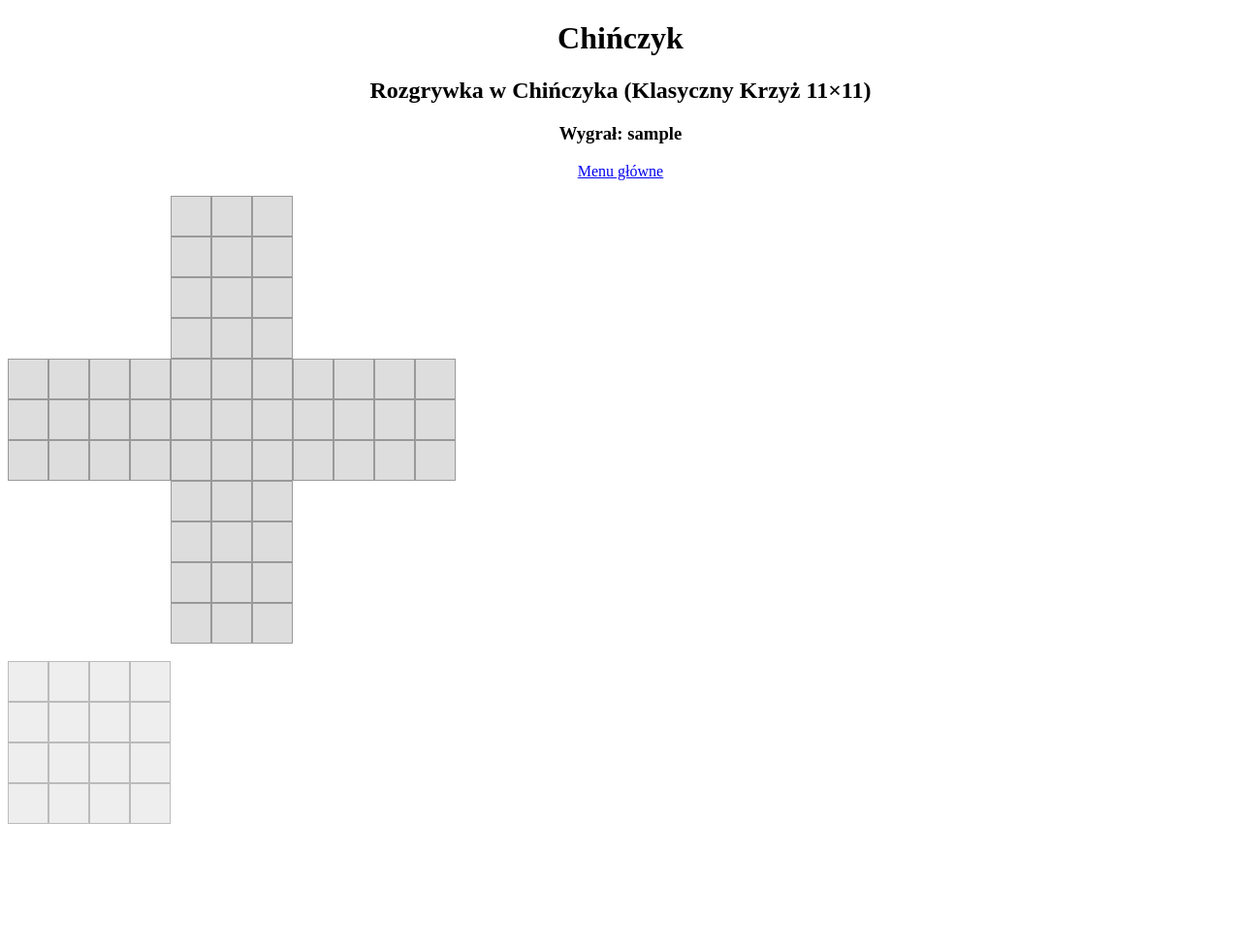
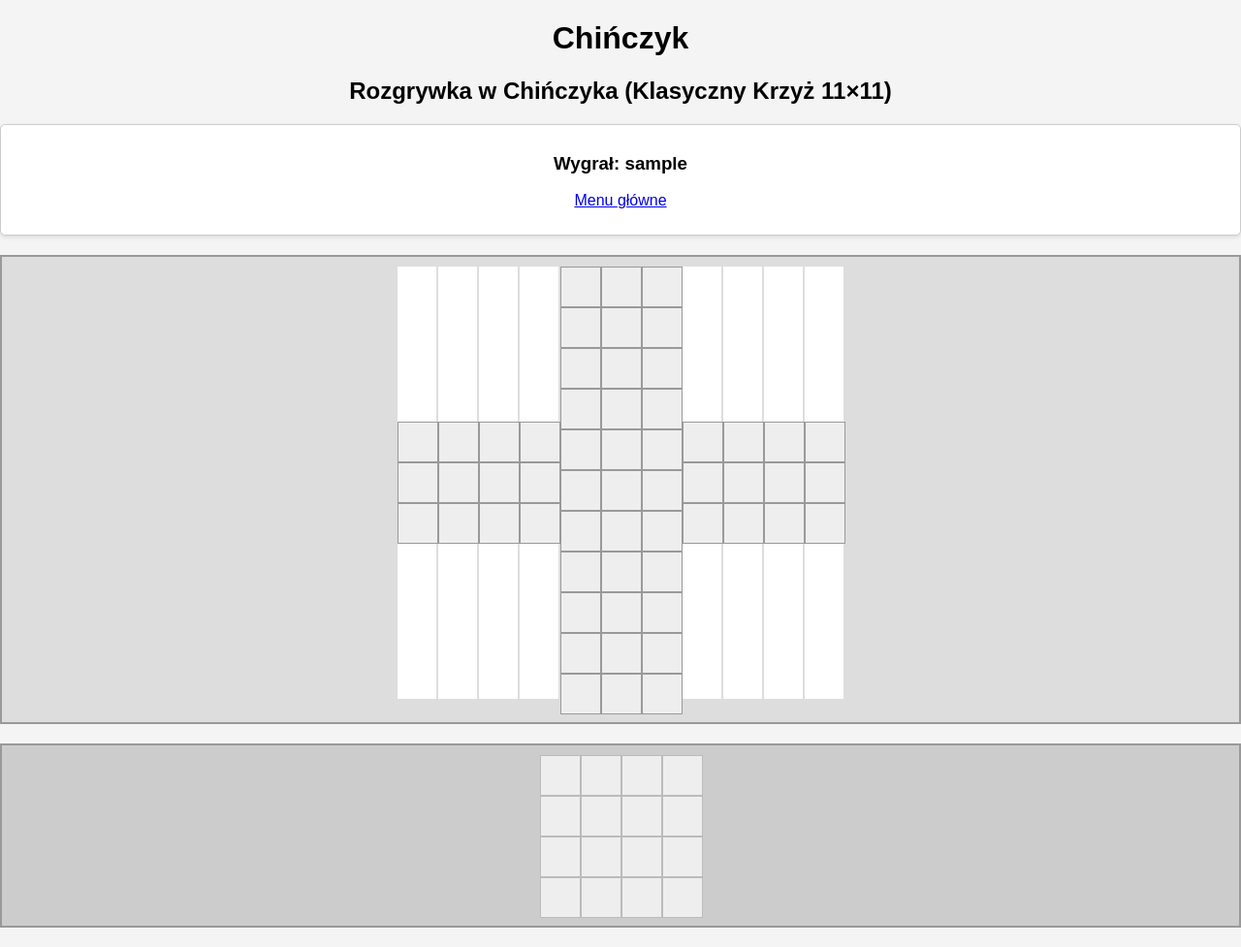
Before and after one commit to maksimus209/monopoly_flask, a Flask app: template templates/game.html in a window 1280 px wide. Shown: the whole page at 97% size. Before the commit the page ends 850 px from the top, so only its background shows below. Run offline with Flask 3, Linux system fonts and the light colour scheme; the template is opened without the code that fills it: most values are stand-ins (such as "Sample title", 1, 10 or a date in 2020).

Commit message:
bez zmian

```diff
--- a/static/style.css
+++ b/static/style.css
@@ -1,34 +1,44 @@
 body {
     text-align: center;
+    font-family: Arial, sans-serif;
+    background-color: #f4f4f4;
+    margin: 0;
+    padding: 0;
 }
 
-/* Plansza krzyża 11x11 */
 .board {
     display: grid;
     grid-template-columns: repeat(11, 40px);
     grid-template-rows: repeat(11, 40px);
     gap: 2px;
-  margin-bottom: 20px;
+    justify-content: center;
+    margin: 20px auto;
+    background-color: #ddd;
+    padding: 10px;
+    border: 2px solid #999;
+    position: relative;
 }
 
-/* .cell i .void */
 .cell, .void {
     width: 40px;
     height: 40px;
+    text-align: center;
+    font-size: 12px;
+    line-height: 40px;
     position: relative;
     border: 1px solid #999;
 }
 
 .cell {
-  background-color: #ddd; /* neutral (gdy nie stoi pionek) */
+    background-color: #eee; /* neutral */
 }
 
 .void {
     background-color: #fff;
-  border: 1px solid #fff;
+    border: none;
 }
 
-/* Pastelowe tła zależne od koloru pionka */
+/* Pastelowe kolory pól startowych */
 .cell-red {
     background-color: #fdd; /* jasnoczerwone */
 }
@@ -42,13 +52,40 @@ body {
     background-color: #ffd; /* jasnożółte */
 }
 
-/* Baza 4 wiersze × 4 kolumny */
+/* Pastelowe kolory pól domków */
+.cell-home-red {
+    background-color: #fbb; /* pastel czerwony */
+}
+.cell-home-blue {
+    background-color: #bbf; /* pastel niebieski */
+}
+.cell-home-green {
+    background-color: #bfb; /* pastel zielony */
+}
+.cell-home-yellow {
+    background-color: #ffb; /* pastel żółty */
+}
+
+/* Stylizacja numeracji pól */
+.cell span {
+    position: absolute;
+    bottom: 2px;
+    right: 2px;
+    font-size: 10px;
+    color: #555;
+}
+
+/* Stylizacja bazy */
 .base {
-  margin-top: 20px;
     display: grid;
     grid-template-columns: repeat(4, 40px);
     grid-template-rows: repeat(4, 40px);
     gap: 2px;
+    justify-content: center;
+    margin: 20px auto;
+    background-color: #ccc;
+    padding: 10px;
+    border: 2px solid #999;
 }
 
 .base-row {
@@ -63,21 +100,21 @@ body {
     position: relative;
 }
 
+/* Pionek */
 .pawn {
     position: absolute;
-  top: 2px;
-  left: 2px;
-  width: 36px;
-  height: 36px;
+    top: 4px;
+    left: 4px;
+    width: 32px;
+    height: 32px;
     border-radius: 50%;
     text-align: center;
-  line-height: 36px;
+    line-height: 32px;
     font-size: 12px;
     color: #fff;
-  overflow: hidden;
+    box-shadow: 0 2px 4px rgba(0, 0, 0, 0.2);
 }
 
-/* Kolory pionków (w bazie i w board) */
 .color-czerwony {
     background-color: red;
 }
@@ -91,3 +128,30 @@ body {
     background-color: gold;
     color: black;
 }
+
+/* Stylizacja dla przycisku rzucania kostką */
+button {
+    padding: 10px 20px;
+    font-size: 14px;
+    background-color: #28a745;
+    color: white;
+    border: none;
+    border-radius: 5px;
+    cursor: pointer;
+    margin-top: 10px;
+}
+
+button:hover {
+    background-color: #218838;
+}
+
+/* Ustawienia dla sekcji informacyjnej */
+.info-panel {
+    margin: 20px auto;
+    text-align: center;
+    padding: 10px;
+    background-color: #fff;
+    border: 1px solid #ccc;
+    border-radius: 5px;
+    box-shadow: 0 2px 4px rgba(0, 0, 0, 0.1);
+}
```
Lines whose indentation alone changed are shown as unchanged.
